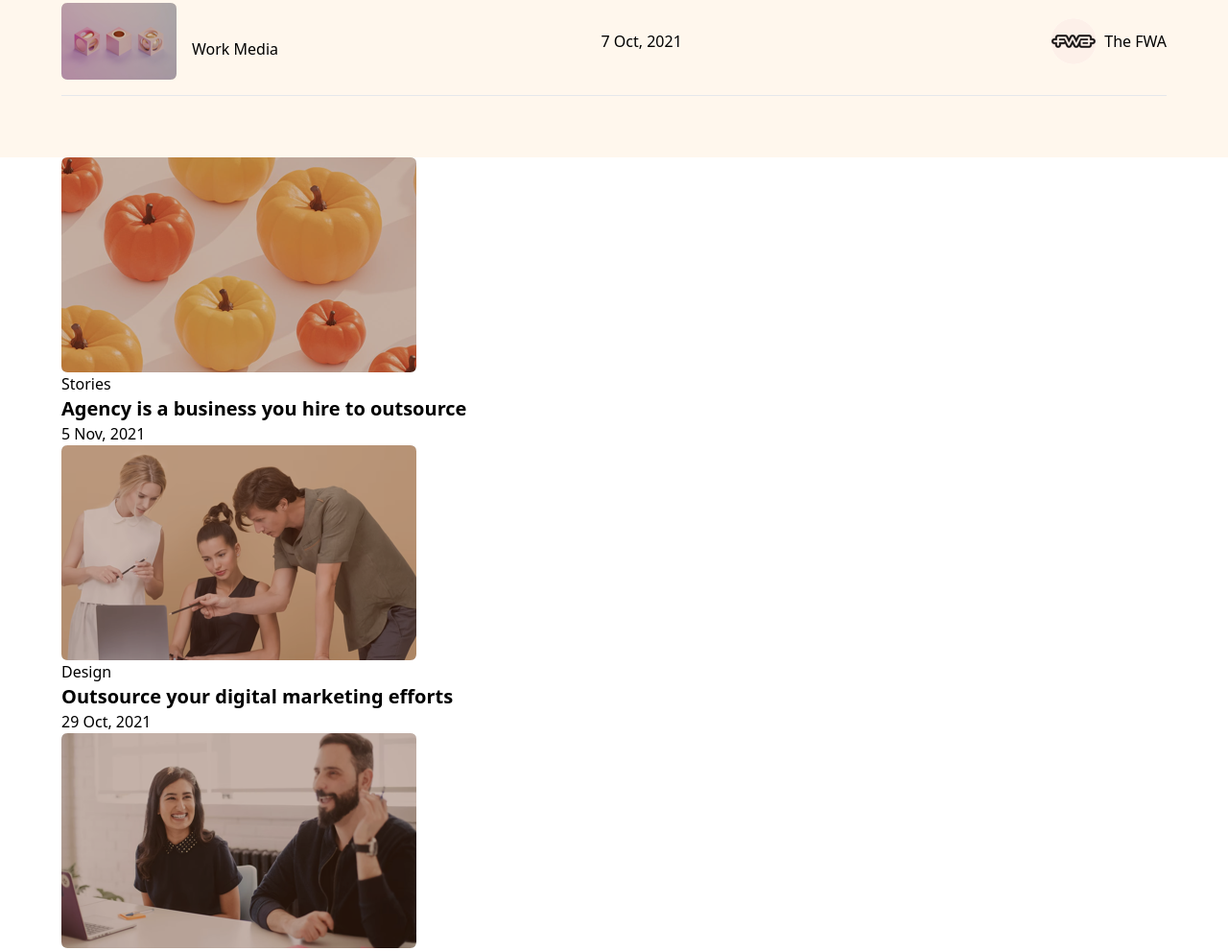
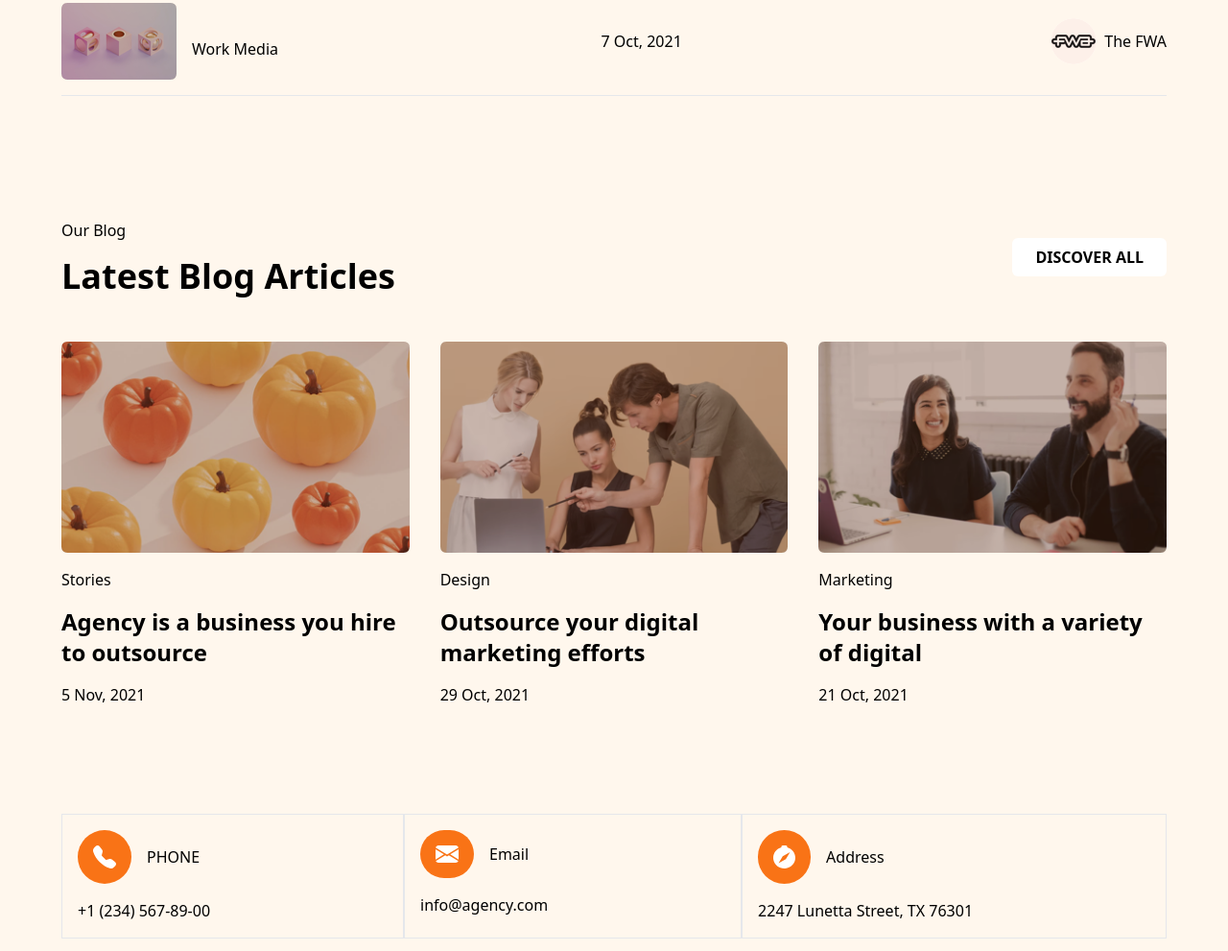
Before and after one commit to iamcelestino/Agency-portfolio, a website: page public/index.html in a window 1280 px wide. Shown: the part 9054-10045 px from the top of the page at 96% size. Drawn offline with Linux system fonts and the light colour scheme; files whose address does not match are found by name.

Commit message:
style: add style to section

```diff
--- a/public/index.html
+++ b/public/index.html
@@ -653,33 +653,37 @@
         </div>
     </section>
 
-    <section class="blogs">
-        <div class="container">
-            <div class="">
-
+    <section class="blogs bg-orange-50">
+        <div class="container py-16">
+            <div class=" mb-8 md:flex md:items-center md:justify-between">
+                <div>
+                    <h2 class="">Our Blog</h2>
+                    <h1 class="font-bold text-4xl my-4">Latest Blog Articles</h1>
+                </div>
+                <a class="inline-block mb-4 bg-white px-6 py-2 uppercase font-bold rounded-md" href="">discover all</a>
             </div>
-            <div class="">
-                <div class="">
-                    <img src="images/blogImage.png" alt="">
-                    <div>
+            <div class="md:grid md:grid-cols-3 md:gap-8">
+                <div class="mb-12">
+                    <img class="w-full" src="images/blogImage.png" alt="">
+                    <div class="mt-4">
                         <h5>Stories</h5>
-                        <p class="font-bold text-xl">Agency is a business you hire to outsource</p>
+                        <p class="font-bold text-2xl my-4">Agency is a business you hire to outsource</p>
                        <p>5 Nov, 2021</p>
                     </div>
                 </div>
-                <div class="">
-                    <img src="images/blogImage2.png" alt="">
-                    <div>
+                <div class="mb-12">
+                    <img class="w-full" src="images/blogImage2.png" alt="">
+                    <div class="mt-4">
                         <h5>Design</h5>
-                        <p class="font-bold text-xl">Outsource your digital marketing efforts</p>
+                        <p class="font-bold text-2xl my-4">Outsource your digital marketing efforts</p>
                         <p>29 Oct, 2021</p>
                     </div>
                 </div>
                 <div class="">
-                    <img src="images/blogImage3.png" alt="">
-                    <div>
-                        <h5></h5>
-                        <p class="font-bold text-xl">Your business with a variety of digital</p>
+                    <img class="w-full" src="images/blogImage3.png" alt="">
+                    <div class="my-4 ">
+                        <h5>Marketing</h5>
+                        <p class="font-bold text-2xl my-4">Your business with a variety of digital</p>
                         <p>21 Oct, 2021</p>
                     </div>
                 </div>
```
Also changed, not shown: public/css/styles.css.
